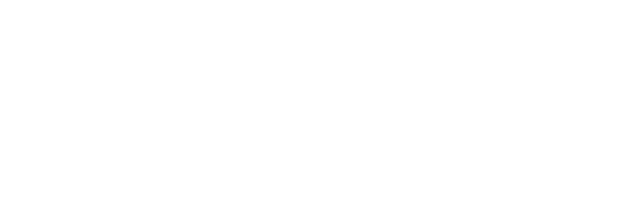
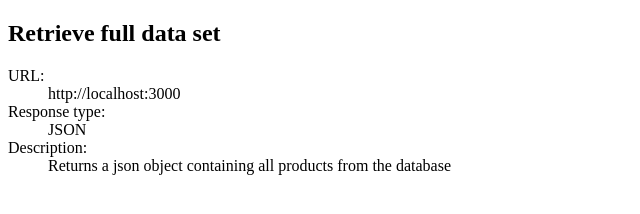
Before and after one commit to RaymondHoogervorst/WebTechnology-Lab81, a plain HTML site: page documentation.html in a window 1280 px wide. Shown: the whole page, without its empty margins (0-640 px from the left). Drawn offline with Linux system fonts and the light colour scheme.

Commit message:
Added retrieve full dataset function documentation

```diff
--- a/documentation.html
+++ b/documentation.html
@@ -5,6 +5,19 @@
       <meta charset="UTF-8">
    </head>
    <body>
+      <section>
+         <h2>Retrieve full data set</h2>
+         <dl>
+            <dt>URL:</dt>
+            <dd>http://localhost:3000</dd>
+            <dt>Response type:</dt>
+            <dd>JSON</dd>
+            <dt>Description:</dt>
+            <dd>
+               Returns a json object containing all products from the database
+            </dd>
+         </dl>
+      </section>
 
    </body>
 </html>
```
